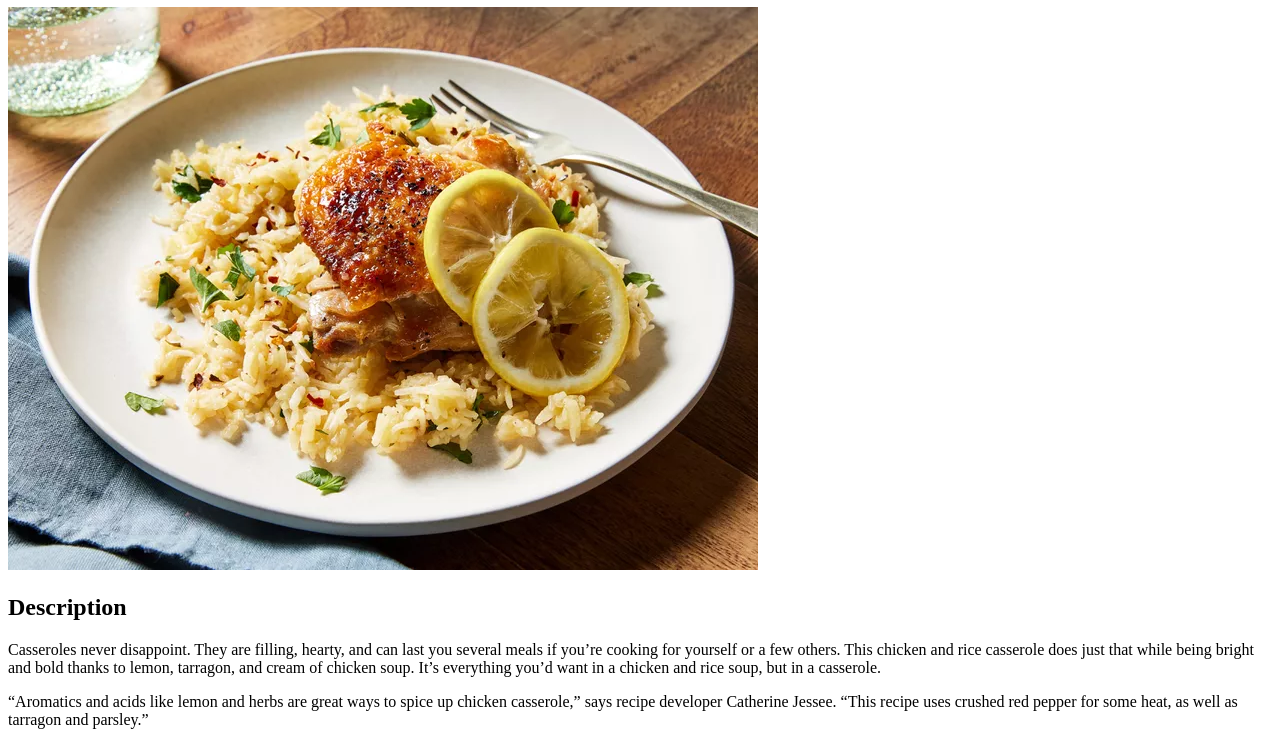
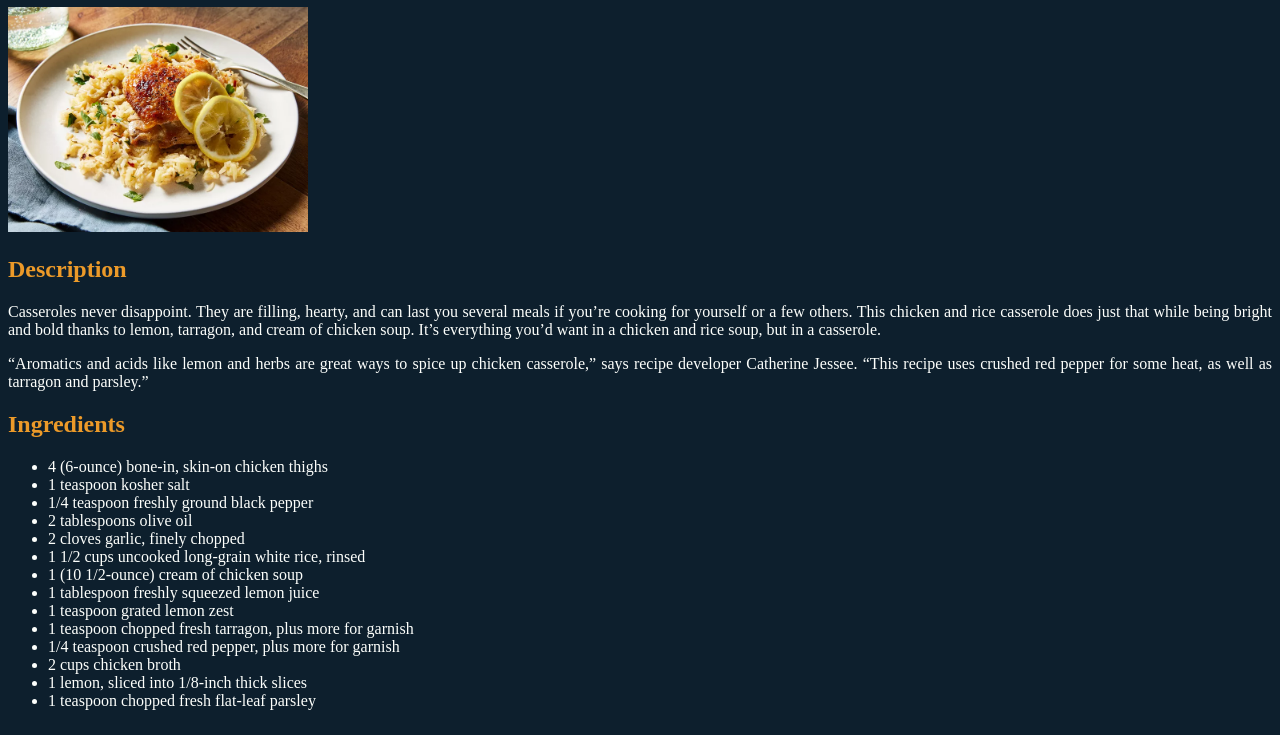
Before and after one commit to aderitoapelao/odin-recipes, a plain HTML site: page recipes/chicken.html in a window 1280 px wide. Shown: the part 73-808 px from the top of the page. Drawn offline with Linux system fonts and the light colour scheme.

Commit message:
Add Css to the odin-recipes project
I added background-color, color, text align, font-weight, height and width

```diff
--- /dev/null
+++ b/css/style.css
@@ -0,0 +1,27 @@
+body {
+    background-color: #0D1F2D;
+}
+
+h1,
+h2 {
+    color: #EC9A29;
+}
+
+li,
+p,
+a {
+    color: #FDFFFC;
+}
+
+h2 {
+    font-weight: 600;
+}
+
+p {
+    text-align: justify;
+}
+
+img {
+    height: auto;
+    width: 300px;
+}
--- a/recipes/chicken.html
+++ b/recipes/chicken.html
@@ -4,6 +4,7 @@
     <meta charset="UTF-8">
     <meta name="viewport" content="width=device-width, initial-scale=1.0">
     <title>Lemon Chicken And Rice Casserole</title>
+    <link rel="stylesheet" href="../css/style.css">
 </head>
 <body>
     <h1>Lemon Chicken And Rice Casserole</h1>
```
Also changed, not shown: index.html (+1 -0 lines), recipes/lasagna.html (+1 -0 lines), recipes/pizza.html (+1 -0 lines).
